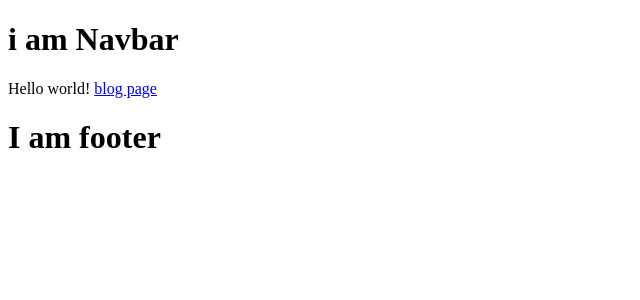
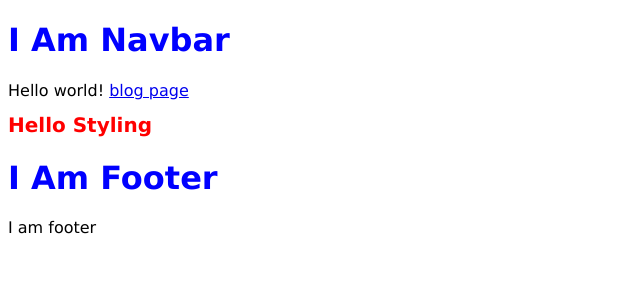
Before and after one commit to horaleon1/backroads, a Gatsby app: page / in a window 1280 px wide. Shown: the top 300 px of the page, without its empty margins (0-640 px from the left). Built offline with nearby package versions, Linux system fonts and the light colour scheme.

Commit message:
Add layout css and few changes

```diff
--- a/src/components/Footer.js
+++ b/src/components/Footer.js
@@ -4,6 +4,7 @@ const Footer = () => {
   return (
     <div>
       <h1>I am footer</h1>
+      <div className="links"> I am footer</div>
     </div>
   )
 }
--- a/src/components/Layout.js
+++ b/src/components/Layout.js
@@ -1,6 +1,7 @@
 import React from 'react'
 import Navbar from './Navbar';
 import Footer from './Footer';
+import './layout.css';
 
 const Layout = ({ children }) => {
   return (
--- /dev/null
+++ b/src/components/layout.css
@@ -0,0 +1,9 @@
+h1{
+  color:blue;
+  text-transform: capitalize;
+}
+
+body{
+  font-family: Verdana, Geneva, Tahoma, sans-serif;
+
+}
--- a/src/pages/index.js
+++ b/src/pages/index.js
@@ -6,6 +6,7 @@ export default () => (
 
   <Layout>
     Hello world! <Link to="/blog/">blog page </Link>
+    <h1 style={{ fontSize: '20px', textTransform: 'capitalize', color: 'red' }} > hello styling </h1>
   </Layout>
 
 )
```
